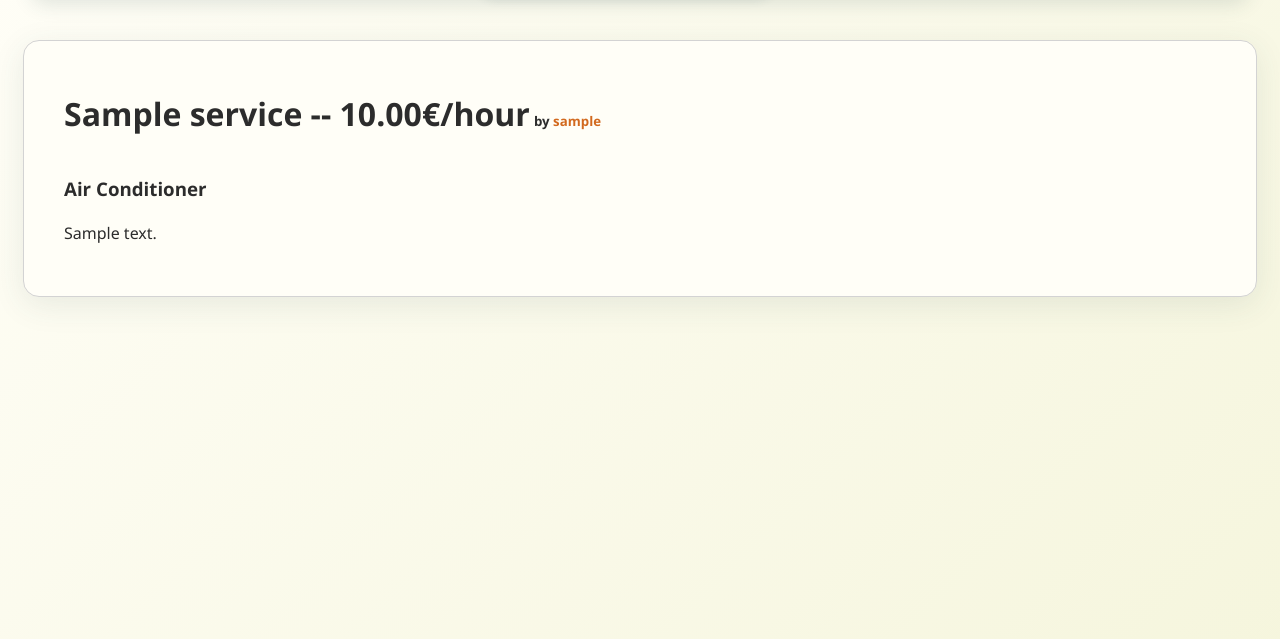
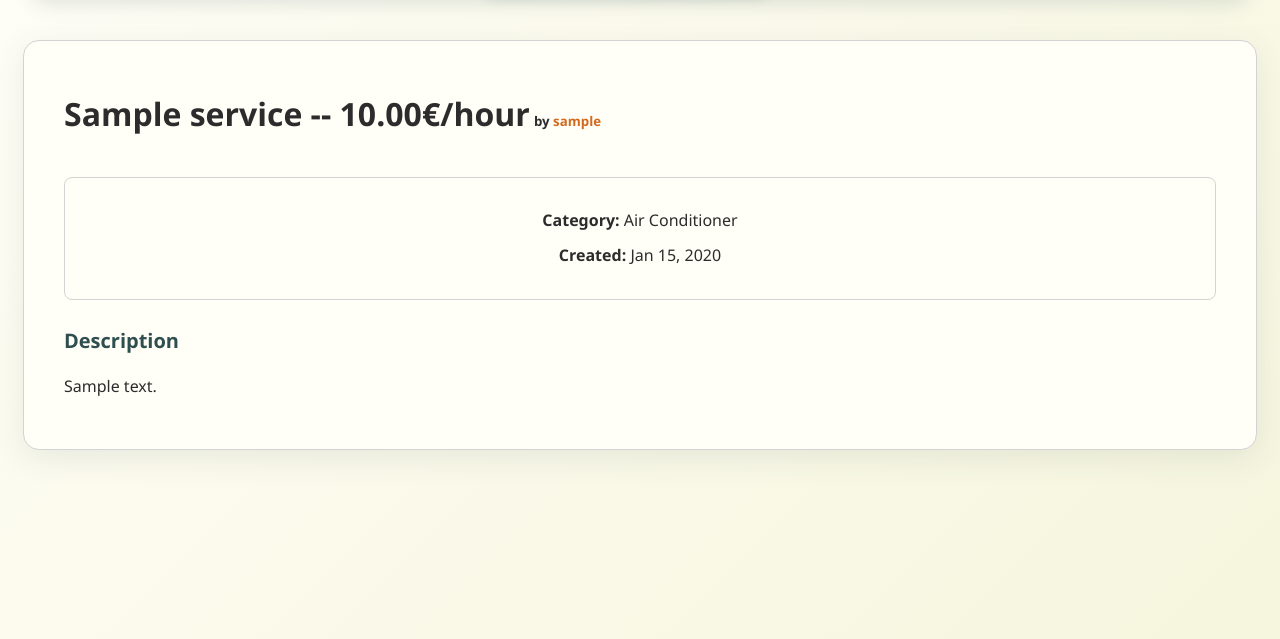
Before and after one commit to steodhiambo/netflix, a Django app: page /services/1 in a window 1280 px wide. Shown: the part 85-724 px from the top of the page. Run offline with Django 3.2, Linux system fonts and the light colour scheme; tables that the repository leaves empty hold one stand-in row (values such as "Sample post").

Commit message:
feat: add creation date to service detail pages
- Display service creation date on individual service pages
- Restructure page layout with organized service details section
- Add professional styling with card-based design
- Improve information hierarchy and visual presentation
- Use consistent NetFix color scheme throughout

```diff
--- a/services/templates/services/single_service.html
+++ b/services/templates/services/single_service.html
@@ -7,9 +7,48 @@
         <h1>{{service.name}} -- {{service.price_hour}}€/hour</h1>
         <h5>by <a href="/company/{{service.company.user}}">{{service.company.user}}</a></h5>
     </div>
-    <h3>{{service.field}}</h3>
-    <p style="text-align: left;">{{service.description}}</p>
+
+    <div class="service-details">
+        <p><strong>Category:</strong> {{service.field}}</p>
+        <p><strong>Created:</strong> {{ service.date|date:"M d, Y" }}</p>
+    </div>
+
+    <div class="service-description">
+        <h4>Description</h4>
+        <p>{{service.description}}</p>
+    </div>
+
     {% if request.user.is_customer %}
         <a href="/services/{{service.id}}/request_service/" class="like_button">Request Service</a>
     {% endif %}
+
+    <style>
+        .service-details {
+            background: var(--secondary-light);
+            padding: 20px;
+            border-radius: 8px;
+            margin: 20px 0;
+            border: 1px solid var(--border-color);
+        }
+
+        .service-details p {
+            margin: 10px 0;
+            font-size: 16px;
+        }
+
+        .service-description {
+            margin: 20px 0;
+        }
+
+        .service-description h4 {
+            color: var(--accent-color);
+            margin-bottom: 15px;
+            font-size: 20px;
+        }
+
+        .service-description p {
+            line-height: 1.6;
+            text-align: left;
+        }
+    </style>
 {% endblock %}
```
